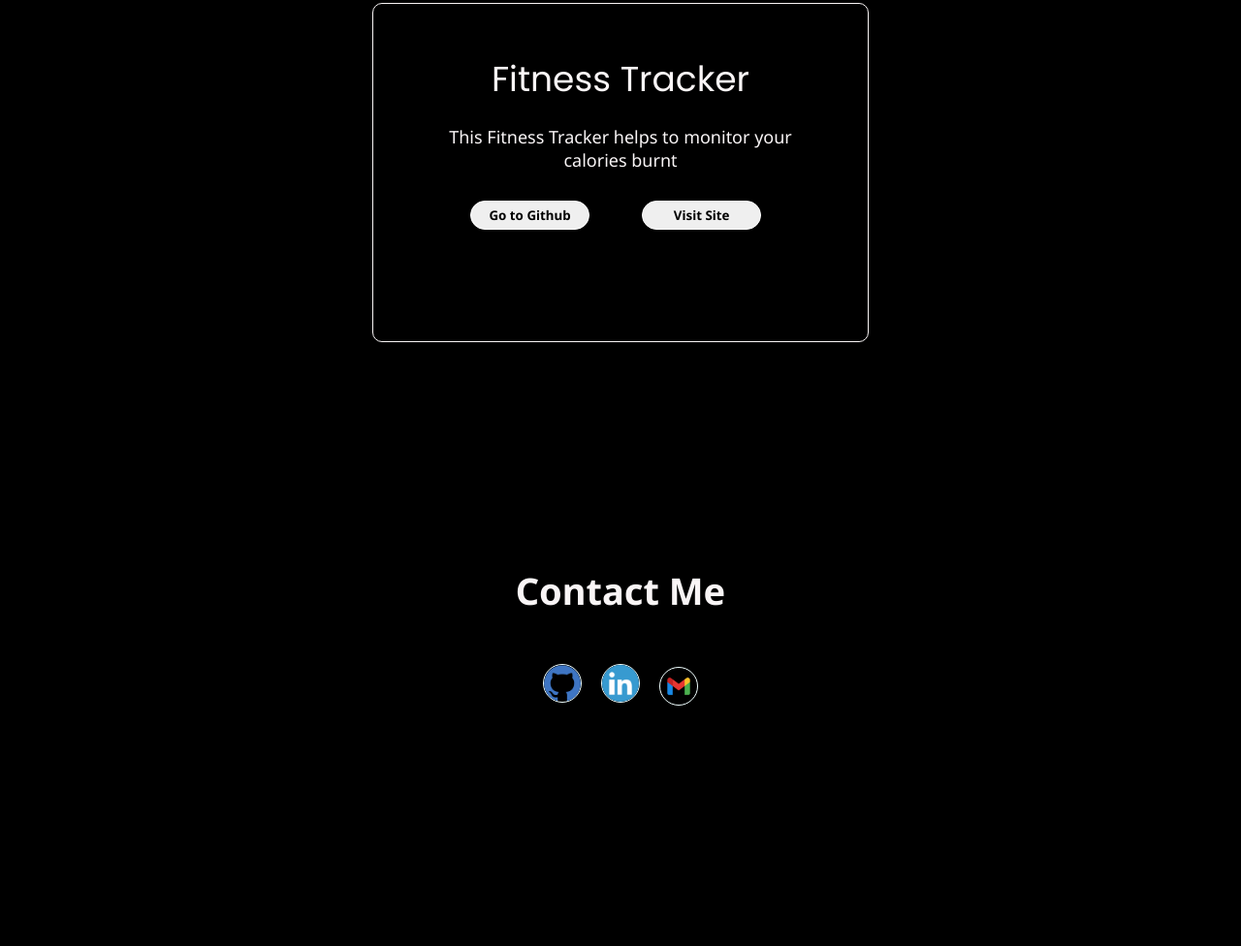
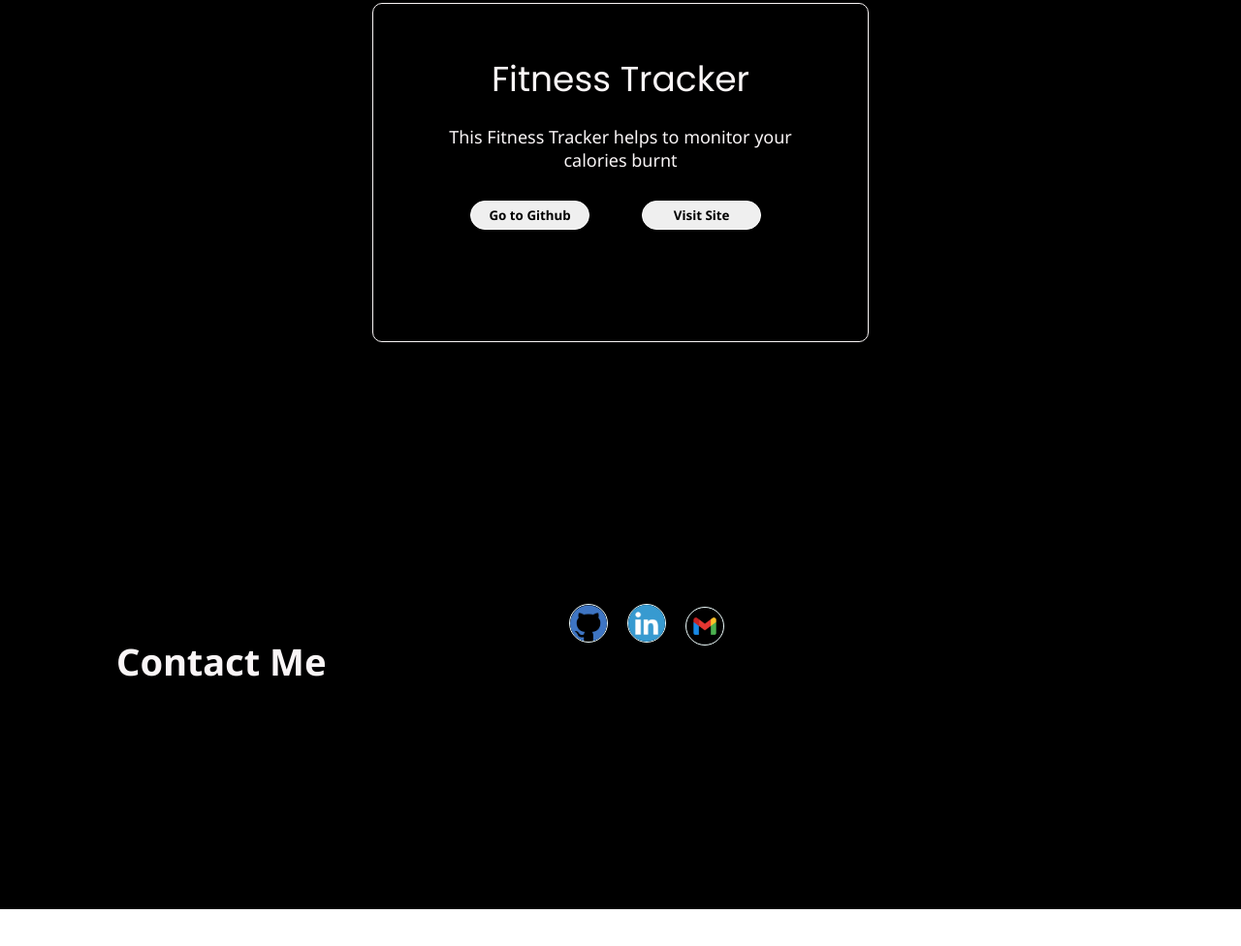
Before and after one commit to Bhuvana1108/My-Personal-Portfolio, a plain HTML site: page index.html in a window 1280 px wide. Shown: the part 612-1588 px from the top of the page at 97% size. After the commit the page ends 1550 px from the top, so only its background shows below. Drawn offline with Linux system fonts and the light colour scheme.

Commit message:
style added

```diff
--- a/index.html
+++ b/index.html
@@ -51,15 +51,14 @@
 
 
 <!--Contact Section-->
-<div class="contact-section" id="contact">
-
+<footer class="contact-section" id="contact">
   <h2>Contact Me</h2>
   <div class="Icons">
   <a href="https://github.com/Bhuvana1108" target="_blank"><img src="Images/Github_icon-icons.com_66788 (1).png" style="height:40px"></a>
   <a href="https://www.linkedin.com/in/bhuvana-j-90b46816b/" target="_blank"><img src="Images/1485482199-linkedin_78667.png" style="height:40px"></a>
  <img src="Images/google_mail_gmail_logo_icon_159346.png" style="height:40px" id="gmail-icon">
 </div>
-</div>
+</footer>
 
 
 <script src="script.js"></script>
--- a/style.css
+++ b/style.css
@@ -143,7 +143,10 @@ div{
 
 .contact-section{
   padding:20px;
-  margin:200px;
+  margin:200px 0;
+  height:max-content;
+  display:flex;
+  align-items: flex-end;
 }
 
 .contact-section h2{
@@ -170,7 +173,6 @@ div{
 }
 
 .Icons img:hover{
- background-color:var(--icons-hover);
  zoom:1.2;
 }
 
```
